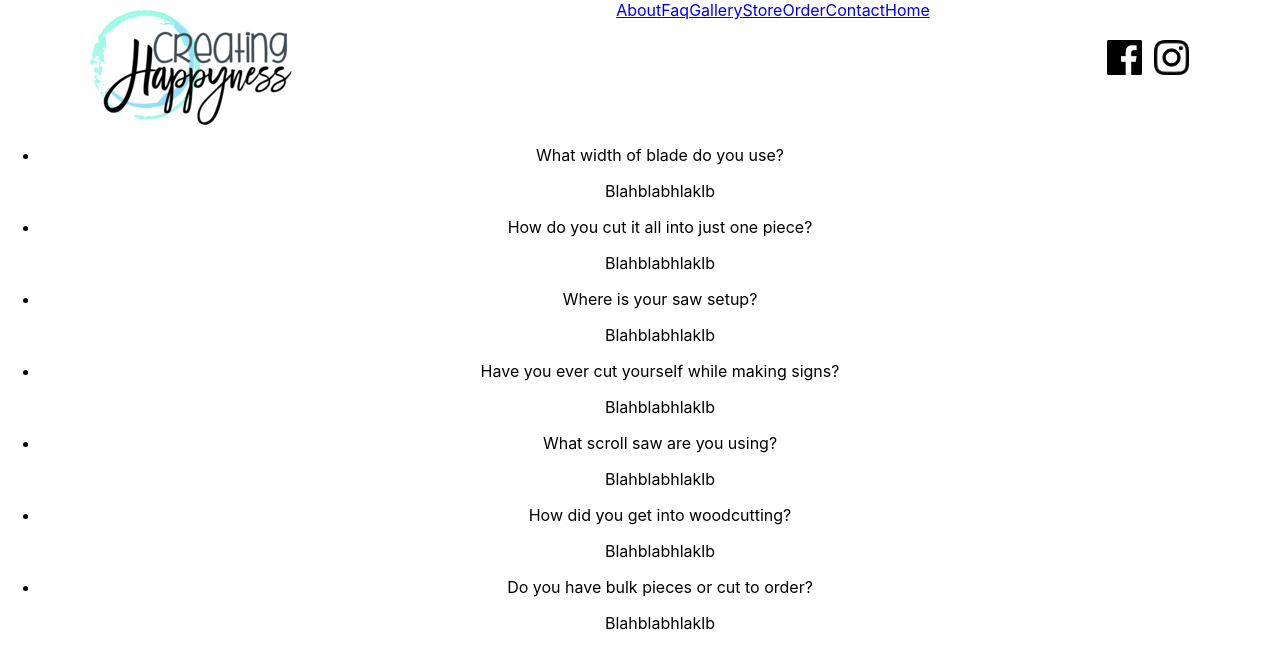
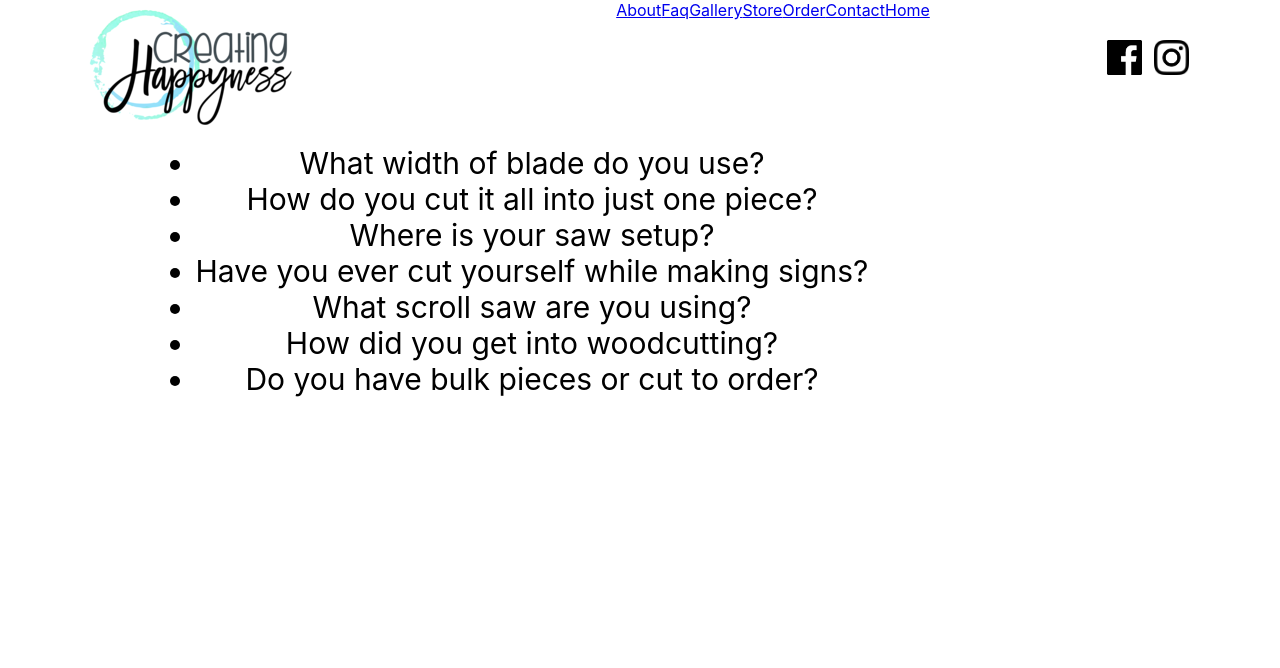
Before and after one commit to KrisCoop/creatingHappyness, a React (Create React App) app: page /Faq in a window 1280 px wide. Shown: the top 668 px of the page. Built offline with nearby package versions, Linux system fonts and the light colour scheme.

Commit message:
fixed Home's axios request

```diff
--- a/src/Components/Faq/Faq.css
+++ b/src/Components/Faq/Faq.css
@@ -0,0 +1,12 @@
+li {
+    cursor: pointer;
+    font-size: 30px;
+}
+.questions {
+    width: 80vw;
+    display: flex;
+    justify-content: center;
+}
+ul {
+    text-align: center;
+}
--- a/src/Components/Faq/Faq.js
+++ b/src/Components/Faq/Faq.js
@@ -1,52 +1,54 @@
 import React, {Component} from 'react';
 import './Faq.css';
 
+const blade = 'I get them from .. I have several I like but my favorites are called Ultra Reverse'
+
 class Faq extends Component{
 
-    // constructor(){
-    //     super();
-    //     this.store={
-    //         blade: false,
-    //         piece: false,
-    //         setup: false,
-    //         cut: false,
-    //         scroll: false,
-    //         intro: false,
-    //         bulk: false
-    //     }
-    // }
+    constructor(){
+        super();
+        this.state={
+            blade: false,
+            piece: false,
+            setup: false,
+            cut: false,
+            scroll: false,
+            intro: false,
+            bulk: false
+        }
+    }
 
-    // change = (str) => {
-    //     if(this.state[str]){
-    //         this.setState({
-    //         [str]: false
-    //         })
-    //     }else{
-    //         this.setState({
-    //             [str]: true
-    //         })
-    //     }
+    change = (str) => {
+        if(this.state[str]){
+            this.setState({
+            [str]: false
+            })
+        }else{
+            this.setState({
+                [str]: true
+            })
+        }
 
-    // }
+    }
 
     render(){
          return(
         <div className="questions">
             <ul>
-                <li>What width of blade do you use?</li>
-                <p>Blahblabhlaklb</p>
-                <li>How do you cut it all into just one piece?</li>
-                <p>Blahblabhlaklb</p>
-                <li>Where is your saw setup?</li>
-                <p>Blahblabhlaklb</p>
-                <li>Have you ever cut yourself while making signs?</li>
-                <p>Blahblabhlaklb</p>
-                <li>What scroll saw are you using?</li>
-                <p>Blahblabhlaklb</p>
-                <li>How did you get into woodcutting?</li>
-                <p>Blahblabhlaklb</p>
-                <li>Do you have bulk pieces or cut to order?</li>
-                <p>Blahblabhlaklb</p>
+                <li onClick={()=> {this.change('blade')}}>What width of blade do you use?</li>
+                <p style={{display: this.state.blade ? 'block' : 'none'}}>{blade}</p>
+                <li onClick={()=> {this.change('piece')}}>How do you cut it all into just one piece?</li>
+                <p style={{display: this.state.piece ? 'block' : 'none'}}>Blahblabhlaklb</p>
+                <li onClick={()=> {this.change('setup')}}>Where is your saw setup?</li>
+                <p style={{display: this.state.setup ? 'block' : 'none'}}>Blahblabhlaklb</p>
+                <li onClick={()=> {this.change('cut')}}>Have you ever cut yourself while making signs?</li>
+                <p style={{display: this.state.cut ? 'block' : 'none'}}>Blahblabhlaklb</p>
+                <li onClick={()=> {this.change('scroll')}}>What scroll saw are you using?</li>
+                <p style={{display: this.state.scroll ? 'block' : 'none'}}>Blahblabhlaklb</p>
+                <li onClick={()=> {this.change('intro')}}>How did you get into woodcutting?</li>
+                <p style={{display: this.state.intro ? 'block' : 'none'}}>Blahblabhlaklb</p>
+                <li onClick={()=> {this.change('bulk')}}>Do you have bulk pieces or cut to order?</li>
+                <p style={{display: this.state.bulk ? 'block' : 'none'}}>Blahblabhlaklb</p>
             </ul>
         </div>
         )
--- a/src/Components/Home/Home.js
+++ b/src/Components/Home/Home.js
@@ -17,18 +17,19 @@ class Home extends Component{
     }
 
     componentDidMount(){
-        // axios.get('/posts').then((res) => {
-        //     this.setState({
-        //         postsList: res.posts})
-        //         console.log(res.posts)
-        // });
+        axios.get('/posts').then((res) => {
+                this.setState({
+                    postsList: res.data.posts
+                })
+                console.log(res)
+        });
         // axios get request to server to pull from "posts" table in database
         // Then, do a setState to put those posts into the postList variable in State
     }
 
     render(){
         const postsList = this.state.postsList.reverse().map((e, i) => {
-                return <Posts photo={e.image}  caption={e.caption}/>
+                return <Posts photo={e.image}  caption={e.caption} key={i}/>
         })
 
         return(
--- a/src/Components/Posts/Posts.js
+++ b/src/Components/Posts/Posts.js
@@ -12,7 +12,7 @@ class Posts extends Component{
     render(){
         return(
             <div>
-                <img src={this.props.photo} alt="user photo" />
+                <img src={this.props.photo} alt="user" />
                 <p>{this.props.caption}</p>
             </div>
         )
```
